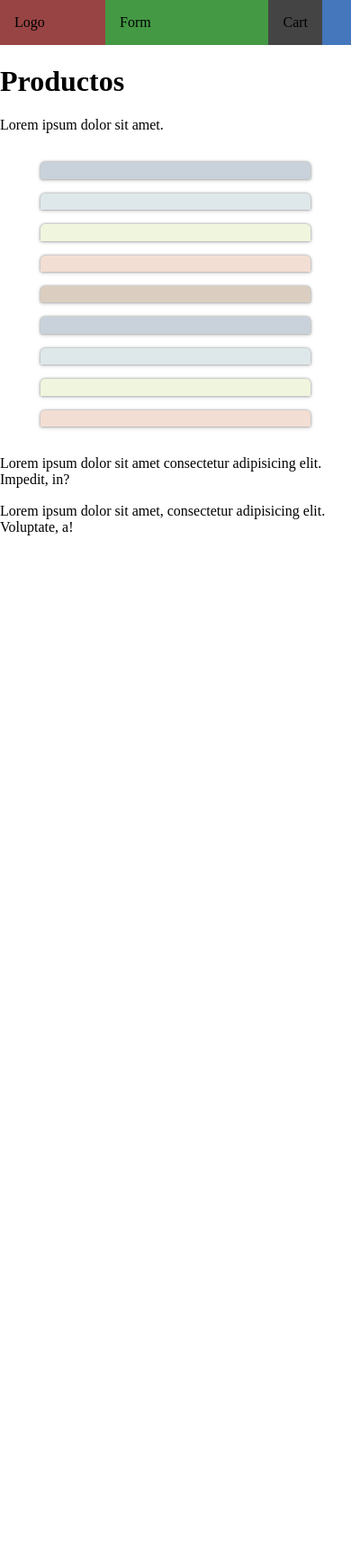
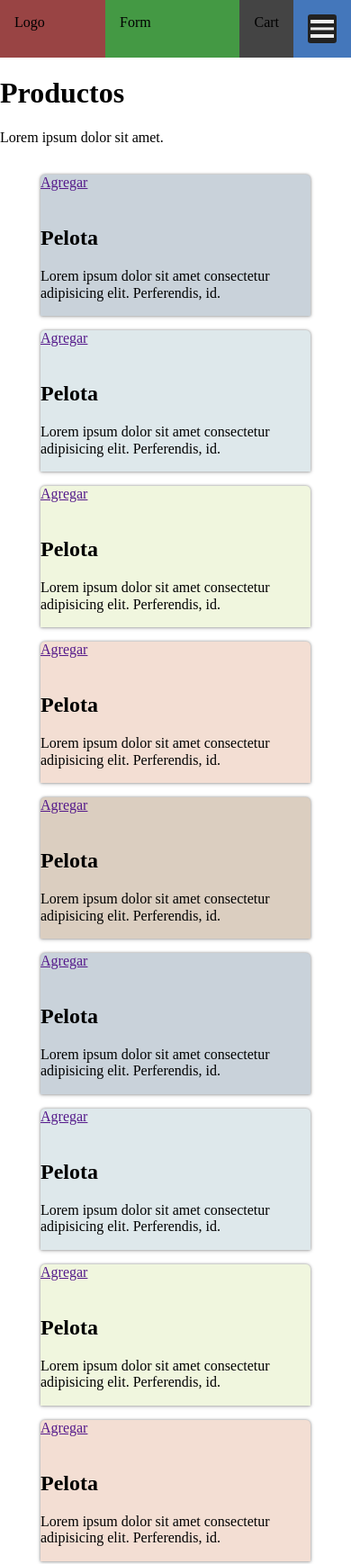
Before and after one commit to PolNun/proyecto-integrador, a plain HTML site: page index.html in a window 390 px wide. Shown: the top 1738 px of the page at 90% size. Before the commit the page ends 844 px from the top, so only its background shows below. Drawn offline with nearby package versions, Linux system fonts and the light colour scheme; files that its build step writes are made by us from their sources.

Commit message:
Nombres de clases corregidos en _hamburger-buton.scss y texto dummy en index.html

```diff
--- a/index.html
+++ b/index.html
@@ -11,6 +11,7 @@
 
 <body>
 
+    <input type="checkbox" class="main-nav-toggle" id="main-nav-toggle">
     <header class="main-header">
         <div class="main-header__logo-container">
             Logo
@@ -22,7 +23,7 @@
             Cart
         </div>
         <div class="main-header__hamburger-button-container">
-            <label for="main-nav-toggle" class="main-header__hamburger-button" title="Alternar la barra de navegación">
+            <label class="hamburger-button" for="main-nav-toggle" title="Alternar la barra de navegación">
                 <span class="hamburger-button__topbread"></span>
                 <span class="hamburger-button__middlebread"></span>
                 <span class="hamburger-button__bottombread"></span>
@@ -58,57 +59,129 @@
 
             <div class="cards-container">
                 <div class="card">
-                    <a href="" class="card__link-add"></a>
+                    <a href="" class="card__link-add">Agregar</a>
                     <article class="card__article">
-                        <picture class="card__image-container"><img src="" alt="" class="card__image"></picture>
+                        <picture class="card__image-container">
+                            <img src="" alt="" class="card__image">
+                        </picture>
+                        <div class="card__content">
+                            <h2 class="card__heading">Pelota</h2>
+                            <div class="card__description">
+                                <p>Lorem ipsum dolor sit amet consectetur adipisicing elit. Perferendis, id.</p>
+                            </div>
+                        </div>
                     </article>
                 </div>
                 <div class="card">
-                    <a href="" class="card__link-add"></a>
+                    <a href="" class="card__link-add">Agregar</a>
                     <article class="card__article">
-                        <picture class="card__image-container"><img src="" alt="" class="card__image"></picture>
+                        <picture class="card__image-container">
+                            <img src="" alt="" class="card__image">
+                        </picture>
+                        <div class="card__content">
+                            <h2 class="card__heading">Pelota</h2>
+                            <div class="card_description">
+                                <p>Lorem ipsum dolor sit amet consectetur adipisicing elit. Perferendis, id.</p>
+                            </div>
+                        </div>
                     </article>
                 </div>
                 <div class="card">
-                    <a href="" class="card__link-add"></a>
+                    <a href="" class="card__link-add">Agregar</a>
                     <article class="card__article">
-                        <picture class="card__image-container"><img src="" alt="" class="card__image"></picture>
+                        <picture class="card__image-container">
+                            <img src="" alt="" class="card__image">
+                        </picture>
+                        <div class="card__content">
+                            <h2 class="card__heading">Pelota</h2>
+                            <div class="card_description">
+                                <p>Lorem ipsum dolor sit amet consectetur adipisicing elit. Perferendis, id.</p>
+                            </div>
+                        </div>
                     </article>
                 </div>
                 <div class="card">
-                    <a href="" class="card__link-add"></a>
+                    <a href="" class="card__link-add">Agregar</a>
                     <article class="card__article">
-                        <picture class="card__image-container"><img src="" alt="" class="card__image"></picture>
+                        <picture class="card__image-container">
+                            <img src="" alt="" class="card__image">
+                        </picture>
+                        <div class="card__content">
+                            <h2 class="card__heading">Pelota</h2>
+                            <div class="card_description">
+                                <p>Lorem ipsum dolor sit amet consectetur adipisicing elit. Perferendis, id.</p>
+                            </div>
+                        </div>
                     </article>
                 </div>
                 <div class="card">
-                    <a href="" class="card__link-add"></a>
+                    <a href="" class="card__link-add">Agregar</a>
                     <article class="card__article">
-                        <picture class="card__image-container"><img src="" alt="" class="card__image"></picture>
+                        <picture class="card__image-container">
+                            <img src="" alt="" class="card__image">
+                        </picture>
+                        <div class="card__content">
+                            <h2 class="card__heading">Pelota</h2>
+                            <div class="card_description">
+                                <p>Lorem ipsum dolor sit amet consectetur adipisicing elit. Perferendis, id.</p>
+                            </div>
+                        </div>
                     </article>
                 </div>
                 <div class="card">
-                    <a href="" class="card__link-add"></a>
+                    <a href="" class="card__link-add">Agregar</a>
                     <article class="card__article">
-                        <picture class="card__image-container"><img src="" alt="" class="card__image"></picture>
+                        <picture class="card__image-container">
+                            <img src="" alt="" class="card__image">
+                        </picture>
+                        <div class="card__content">
+                            <h2 class="card__heading">Pelota</h2>
+                            <div class="card_description">
+                                <p>Lorem ipsum dolor sit amet consectetur adipisicing elit. Perferendis, id.</p>
+                            </div>
+                        </div>
                     </article>
                 </div>
                 <div class="card">
-                    <a href="" class="card__link-add"></a>
+                    <a href="" class="card__link-add">Agregar</a>
                     <article class="card__article">
-                        <picture class="card__image-container"><img src="" alt="" class="card__image"></picture>
+                        <picture class="card__image-container">
+                            <img src="" alt="" class="card__image">
+                        </picture>
+                        <div class="card__content">
+                            <h2 class="card__heading">Pelota</h2>
+                            <div class="card_description">
+                                <p>Lorem ipsum dolor sit amet consectetur adipisicing elit. Perferendis, id.</p>
+                            </div>
+                        </div>
                     </article>
                 </div>
                 <div class="card">
-                    <a href="" class="card__link-add"></a>
+                    <a href="" class="card__link-add">Agregar</a>
                     <article class="card__article">
-                        <picture class="card__image-container"><img src="" alt="" class="card__image"></picture>
+                        <picture class="card__image-container">
+                            <img src="" alt="" class="card__image">
+                        </picture>
+                        <div class="card__content">
+                            <h2 class="card__heading">Pelota</h2>
+                            <div class="card_description">
+                                <p>Lorem ipsum dolor sit amet consectetur adipisicing elit. Perferendis, id.</p>
+                            </div>
+                        </div>
                     </article>
                 </div>
                 <div class="card">
-                    <a href="" class="card__link-add"></a>
+                    <a href="" class="card__link-add">Agregar</a>
                     <article class="card__article">
-                        <picture class="card__image-container"><img src="" alt="" class="card__image"></picture>
+                        <picture class="card__image-container">
+                            <img src="" alt="" class="card__image">
+                        </picture>
+                        <div class="card__content">
+                            <h2 class="card__heading">Pelota</h2>
+                            <div class="card_description">
+                                <p>Lorem ipsum dolor sit amet consectetur adipisicing elit. Perferendis, id.</p>
+                            </div>
+                        </div>
                     </article>
                 </div>
             </div>
@@ -121,6 +194,8 @@
         </section>
     </main>
 
+    <footer class="main-footer"></footer>
+
 </body>
 
 </html>
--- a/sass/layout/_hamburger-button.scss
+++ b/sass/layout/_hamburger-button.scss
@@ -11,7 +11,7 @@
         background-color: #2A2A2A;
     }
 
-    &top_bread {
+    &__topbread {
         display: block;
         position: absolute;
         width: 80%;
@@ -21,7 +21,7 @@
         background-color: #eee;
     }
 
-    &middle_bread {
+    &__middlebread {
         display: block;
         position: absolute;
         width: 80%;
@@ -32,7 +32,7 @@
         transform: translateY(-50%);
     }
 
-    &bottom_bread {
+    &__bottombread {
         display: block;
         position: absolute;
         width: 80%;
```
Also changed, not shown: css/main.css (added), 1 other file.
